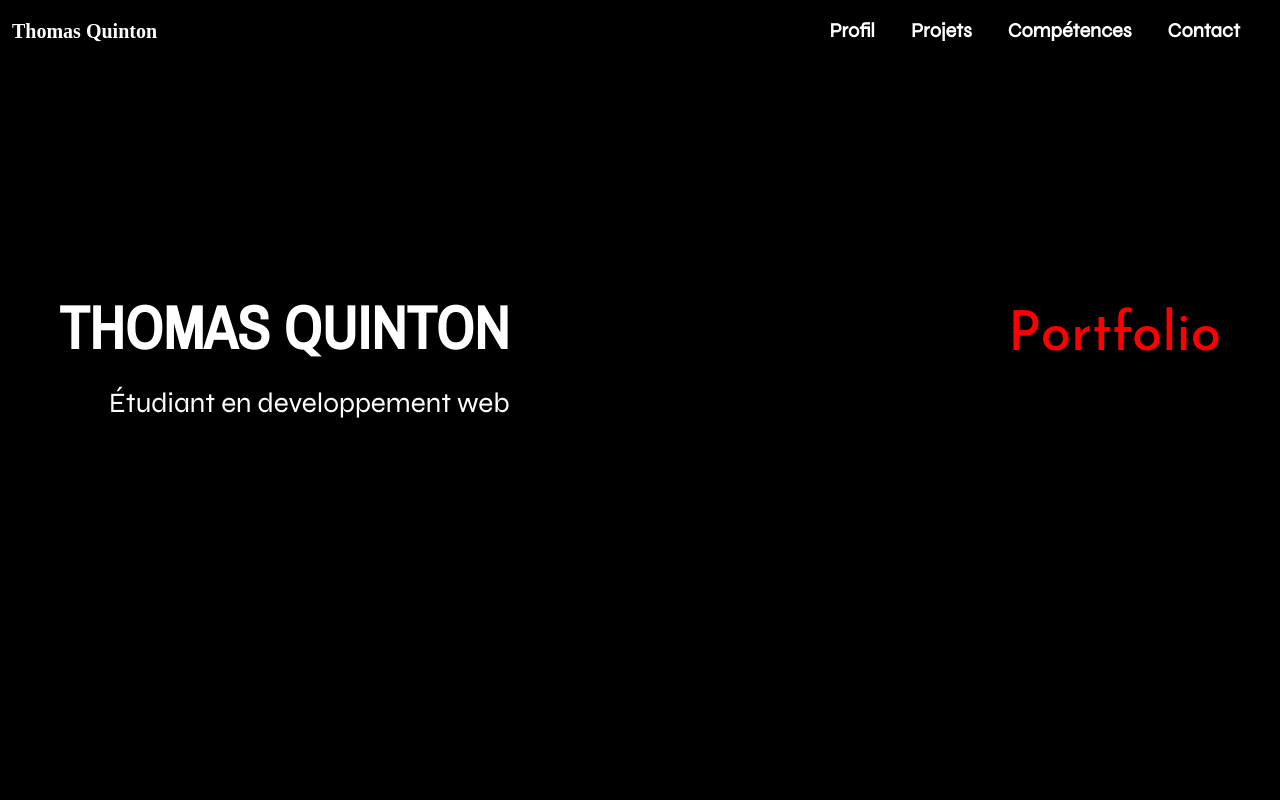
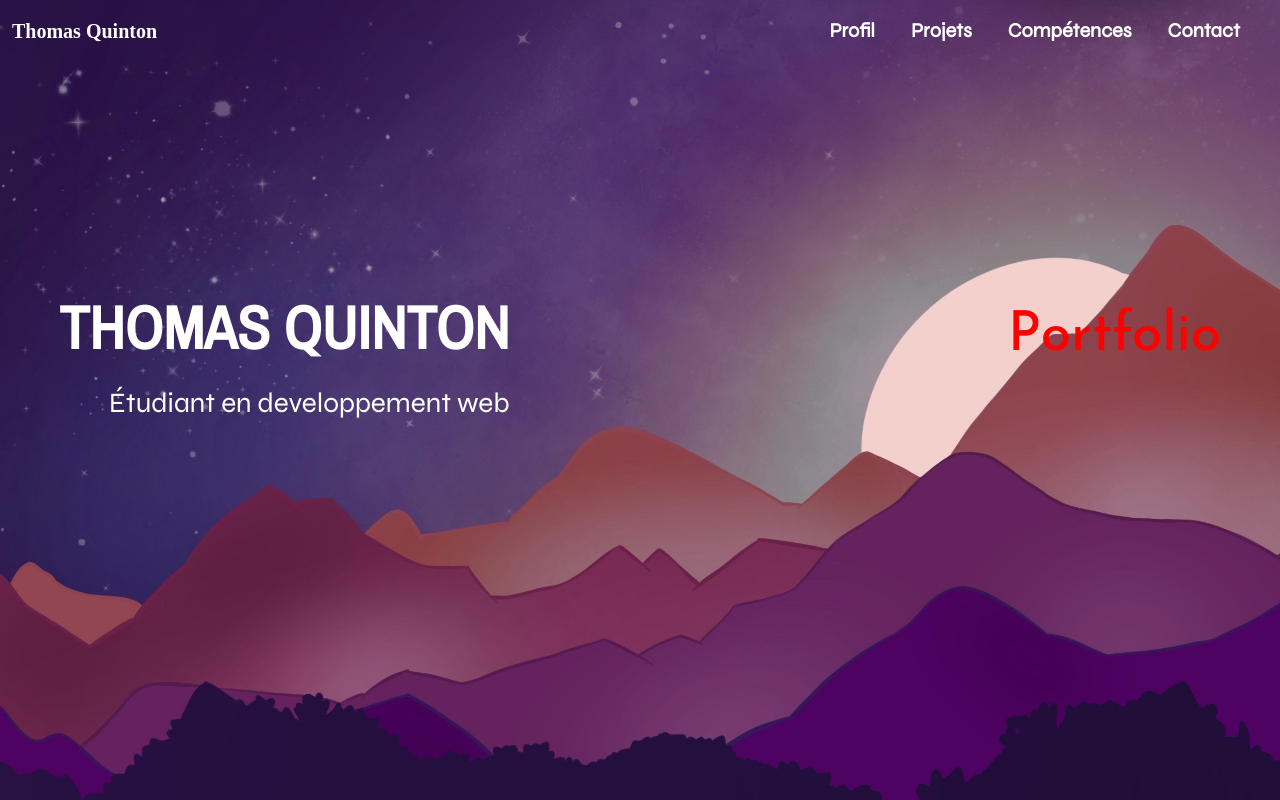
Before and after one commit to SleepFast/PortFolio, a plain HTML site: page index.html in a window 1280 px wide. Drawn offline with nearby package versions, Linux system fonts and the light colour scheme; a web font is replaced by a local one.

Commit message:
Update style.css

```diff
--- a/style.css
+++ b/style.css
@@ -5,7 +5,7 @@ body{
 
 header{
     height: 100vh;
-    background-image: url(image/Bg.jpg);
+    background-image: url(Portfolio/image/Bg.jpg);
     background-size: cover;
     background-repeat: no-repeat;
     }
```
